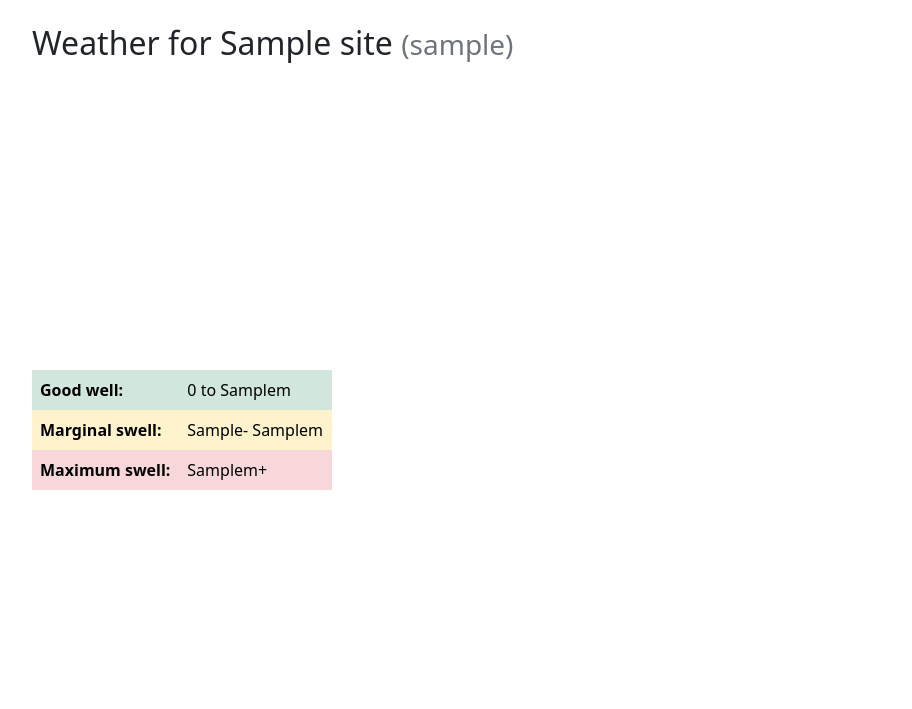
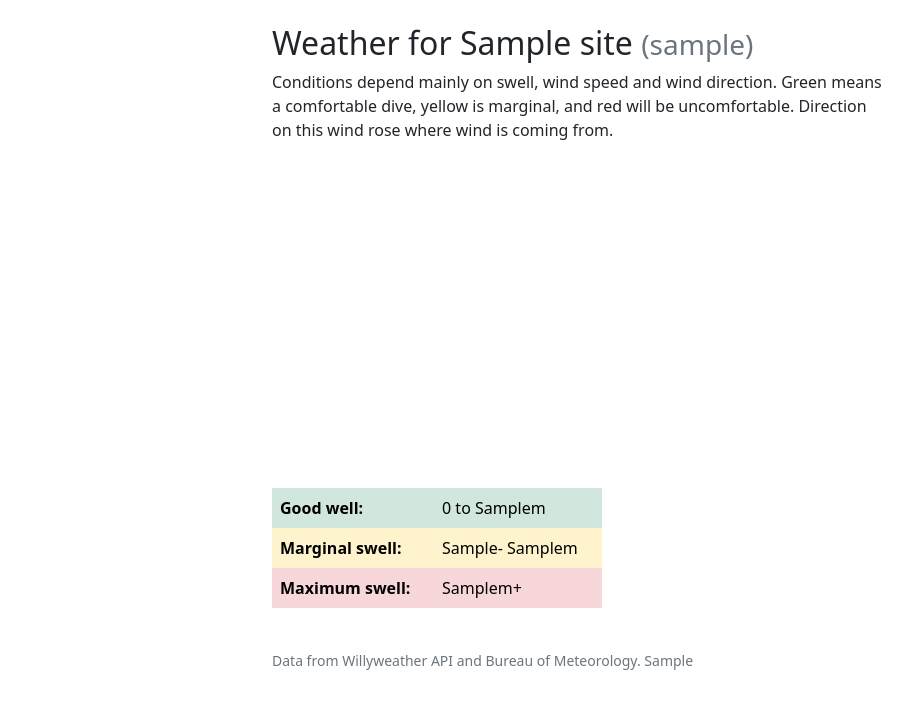
Before and after one commit to patrick-morrison/visreport2, a Django app: template weather/templates/weather/site_weather_edit.html in a window 1280 px wide. Shown: the part 56-765 px from the top of the page, without its empty margins (60-972 px from the left). Run offline with Django 4.2, Linux system fonts and the light colour scheme; the template is opened without the code that fills it: most values are stand-ins (such as "Sample title", 1, 10 or a date in 2020); data that the repository does not hold is empty; parts of the project's set-up code (start-up, migrations or seed data) failed here and were passed over; some libraries are stand-ins or nearby versions.

Commit message:
weather info

```diff
--- a/weather/templates/weather/site_weather_edit.html
+++ b/weather/templates/weather/site_weather_edit.html
@@ -2,15 +2,15 @@
 {% block content %}
 
 <script src="https://d3js.org/d3.v7.min.js"></script>
-<div class = container style = "max-width:70em">
+<div class = 'container' style = "max-width:40em">
     <br>
-
     <a style ='color: unset; text-decoration: unset;' href = "{%url 'detail_site' siteweather.site.slug%}"><h2>Weather for {{siteweather.site.name}} <small class="text-muted">({{siteweather.site.slug}})</small></h2></a>
+    <p>Conditions depend mainly on swell, wind speed and wind direction. Green means a comfortable dive, yellow is marginal, and red will be uncomfortable. Direction on this wind rose where wind is coming from.</p>
 <div id="windrose"></div>
 {% if user.is_superuser %}
 <form action="" method="post" onsubmit="document.getElementById('wind_button').value = d3.csvFormat(d3.selectAll('path').data());">
     {%csrf_token%}
-    <div class="row" style="max-width: 300px;">
+    <div class="row" style="max-width: 330px;">
       <div class="col">
         <label class="form-label">Swell marginal</label>
         <div class="input-group">
@@ -27,14 +27,11 @@
     </div>
     <br>
     <button id = 'wind_button' name="wind" class="btn btn-success" >Save</button>
-
-
-
 </form>
 
 {% else %}
 
-<table class="table table-borderless" style="max-width:300px">
+<table class="table table-borderless" style="max-width:330px">
 <tr class="table-success">
     <th scope="row">Good well: </th>
     <td>0 to {{siteweather.swell_marginal}}m</td>
@@ -54,12 +51,14 @@
 
 
 {% endif %}
+<br>
+<small class="text-muted">Data from Willyweather API and Bureau of Meteorology. {{siteweather.weather_station}}<small>
 </div>
 
 <script>
 
-var width = 300
-    height = 300
+var width = 330
+    height = 330
     margin = 5
 
 var radius = Math.min(width, height) / 2 - margin
```
